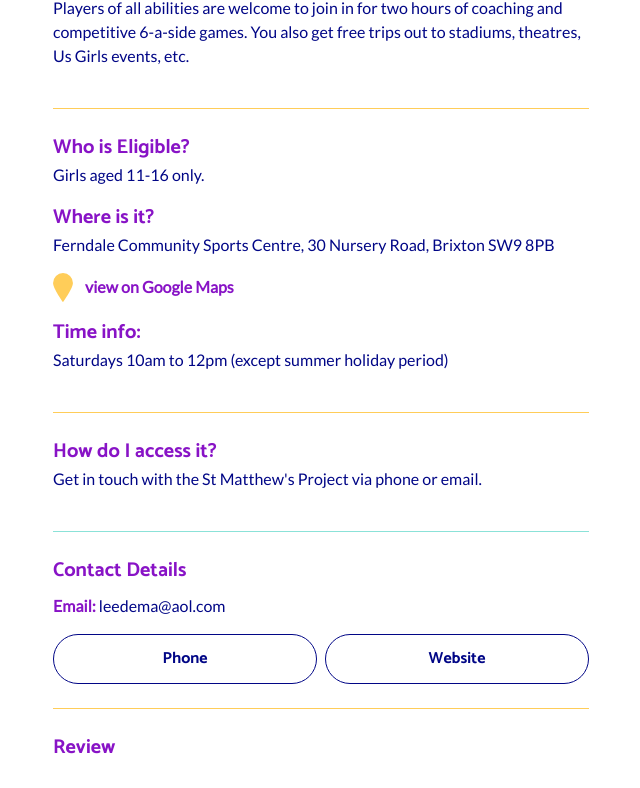
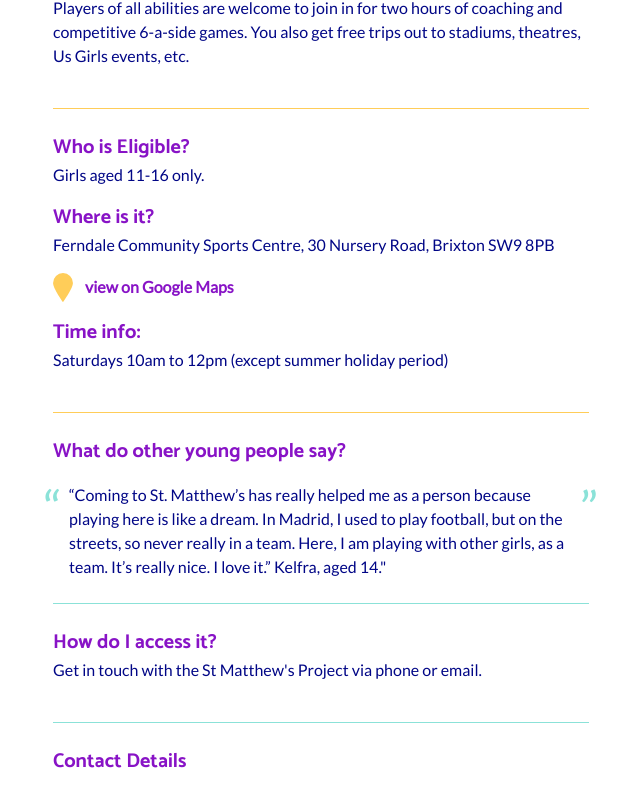
Before and after one commit to neontribe/my-best-life, a Next.js app: page /service/girls-only-football-coaching-6-a-side in a window 1280 px wide. Shown: the part 396-1184 px from the top of the page, without its empty margins (319-959 px from the left). Built offline with nearby package versions, Linux system fonts and the light colour scheme.

Commit message:
refactor: add quotation field back to cms, make quotation component reusable

```diff
--- a/cms/services.ts
+++ b/cms/services.ts
@@ -23,6 +23,7 @@ export interface Service {
     | 'Online'
     | 'Over the phone'
   time?: string
+  quotation?: string
   access?: string
   location?: string
   contactExplanation?: string
@@ -30,7 +31,7 @@ export interface Service {
   form?: string
   phone?: string
   website?: string
-  reviews: Array<Review>
+  reviews?: Array<Review>
 }
 
 export type ServiceDetail = Pick<
@@ -46,6 +47,7 @@ export type ServiceDetail = Pick<
   | 'costExplanation'
   | 'location'
   | 'time'
+  | 'quotation'
   | 'access'
   | 'contactExplanation'
   | 'email'
--- a/pages/service/[id].tsx
+++ b/pages/service/[id].tsx
@@ -19,6 +19,7 @@ import { ReviewDisplay } from '../../src/Components/ReviewDisplay'
 import { FiveStar } from '../../src/Components/FiveStar'
 import { Checkbox } from '../../src/Components/Checkbox'
 import { ButtonBase } from '../../src/Components/ButtonBase'
+import { Quotation } from '../../src/Components/Quotation'
 
 interface ServicePageProps {
   serviceData: ServiceDetail
@@ -284,10 +285,18 @@ export const ServicePage = ({ serviceData }: ServicePageProps): JSX.Element => {
         ) : null}
       </Section>
 
+      {/* Young person quotation */}
+      {serviceData.quotation ? (
+        <Section divider={MyBestLifeTheme.colours.aqua}>
+          <Heading as="h2">What do other young people say?</Heading>
+          <Quotation>{serviceData.quotation}</Quotation>
+        </Section>
+      ) : null}
+
       {/* Reviews */}
       {serviceData.reviews && serviceData.reviews.length > 0 ? (
         <Section divider={MyBestLifeTheme.colours.aqua}>
-          <Heading as="h2">What do other young people say?</Heading>
+          <Heading as="h2">Reviews for this service</Heading>
           <Carousel>
             {serviceData.reviews.map((data, i) => {
               return <ReviewDisplay data={data} key={i} />
--- /dev/null
+++ b/src/Components/Quotation.tsx
@@ -0,0 +1,31 @@
+import styled from 'styled-components'
+
+interface QuotationProps {
+  children: string
+}
+
+const QuotationContainer = styled.div`
+  margin-top: 1rem;
+  display: flex;
+  width: 100%;
+`
+
+const QuoteMark = styled.div<{ side: string }>`
+  flex: 1 0 2rem;
+  color: ${(props) => props.theme.colours.aqua};
+  font-size: 50px;
+  text-align: center;
+  line-height: 1;
+  ${(props) => (props.side === 'left' ? 'margin-left: -1rem' : null)};
+  ${(props) => (props.side === 'right' ? 'margin-right: -1rem' : null)};
+`
+
+export const Quotation = ({ children: quote }: QuotationProps): JSX.Element => {
+  return (
+    <QuotationContainer>
+      <QuoteMark side={'left'}>&ldquo;</QuoteMark>
+      <blockquote>{quote}</blockquote>
+      <QuoteMark side={'right'}>&rdquo;</QuoteMark>
+    </QuotationContainer>
+  )
+}
--- a/src/Components/ReviewDisplay.tsx
+++ b/src/Components/ReviewDisplay.tsx
@@ -1,26 +1,11 @@
 import styled from 'styled-components'
 import { Review as IReview } from '../../cms/services'
 import { StarDisplay } from './StarDisplay'
+import { Quotation } from './Quotation'
 
 interface ReviewProps {
   data: IReview
 }
-
-const Quotation = styled.div`
-  margin-top: 1rem;
-  display: flex;
-  width: 100%;
-`
-
-const QuoteMark = styled.div<{ side: string }>`
-  flex: 1 0 2rem;
-  color: ${(props) => props.theme.colours.aqua};
-  font-size: 50px;
-  text-align: center;
-  line-height: 1;
-  ${(props) => (props.side === 'left' ? 'margin-left: -1rem' : null)};
-  ${(props) => (props.side === 'right' ? 'margin-right: -1rem' : null)};
-`
 
 const ReviewBody = styled.div``
 
@@ -45,13 +30,7 @@ const StarContainer = styled.div`
 export const ReviewDisplay = ({ data }: ReviewProps): JSX.Element => {
   return (
     <ReviewBody>
-      {data.comment && (
-        <Quotation>
-          <QuoteMark side={'left'}>&ldquo;</QuoteMark>
-          <blockquote>{data.comment}</blockquote>
-          <QuoteMark side={'right'}>&rdquo;</QuoteMark>
-        </Quotation>
-      )}
+      {data.comment && <Quotation>{data.comment}</Quotation>}
       {
         <BottomContainer>
           {data.author && <Author>&#8212; {data.author}</Author>}
```
Also changed, not shown: cms/config.js (+7 -1 lines).
